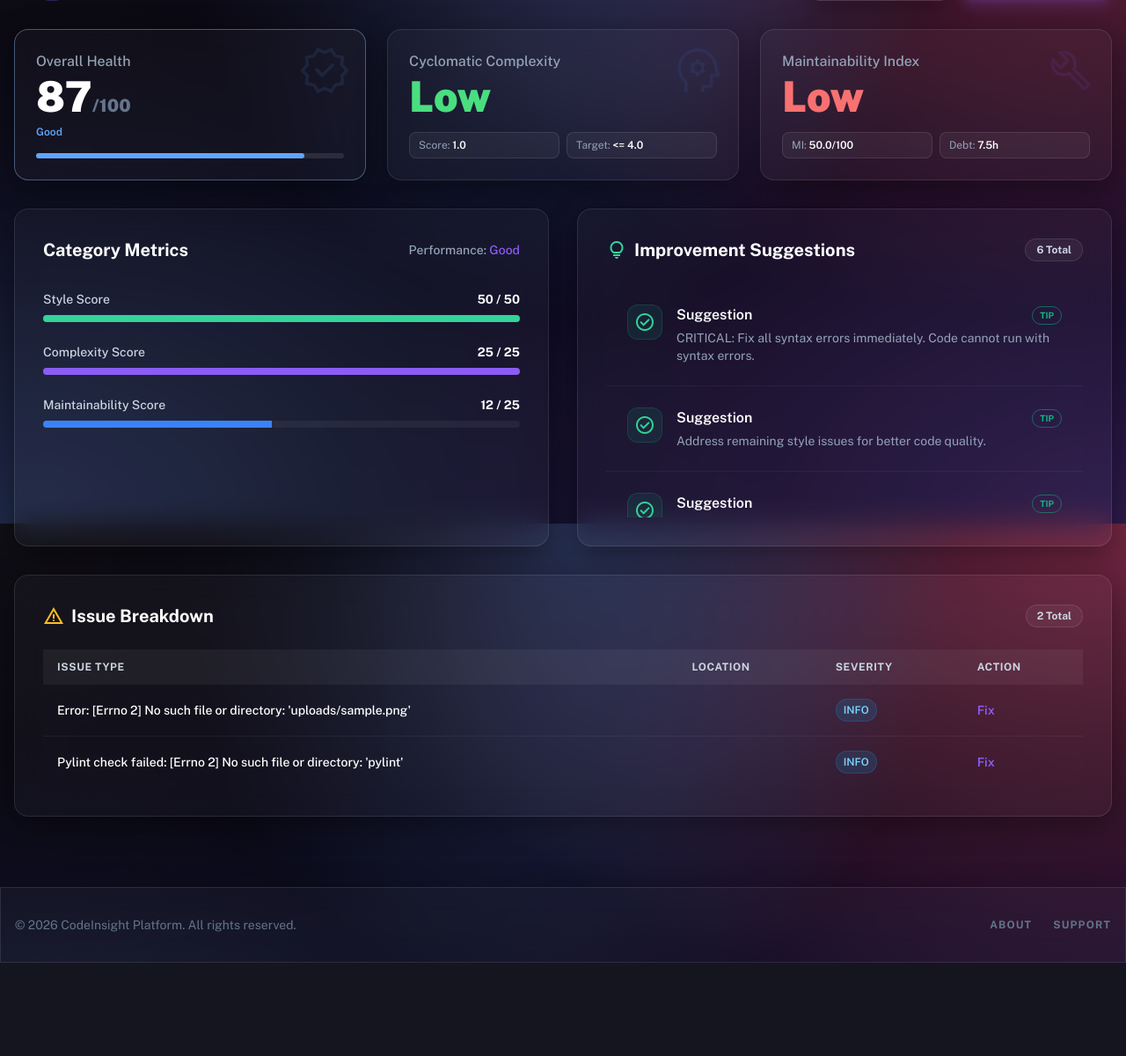
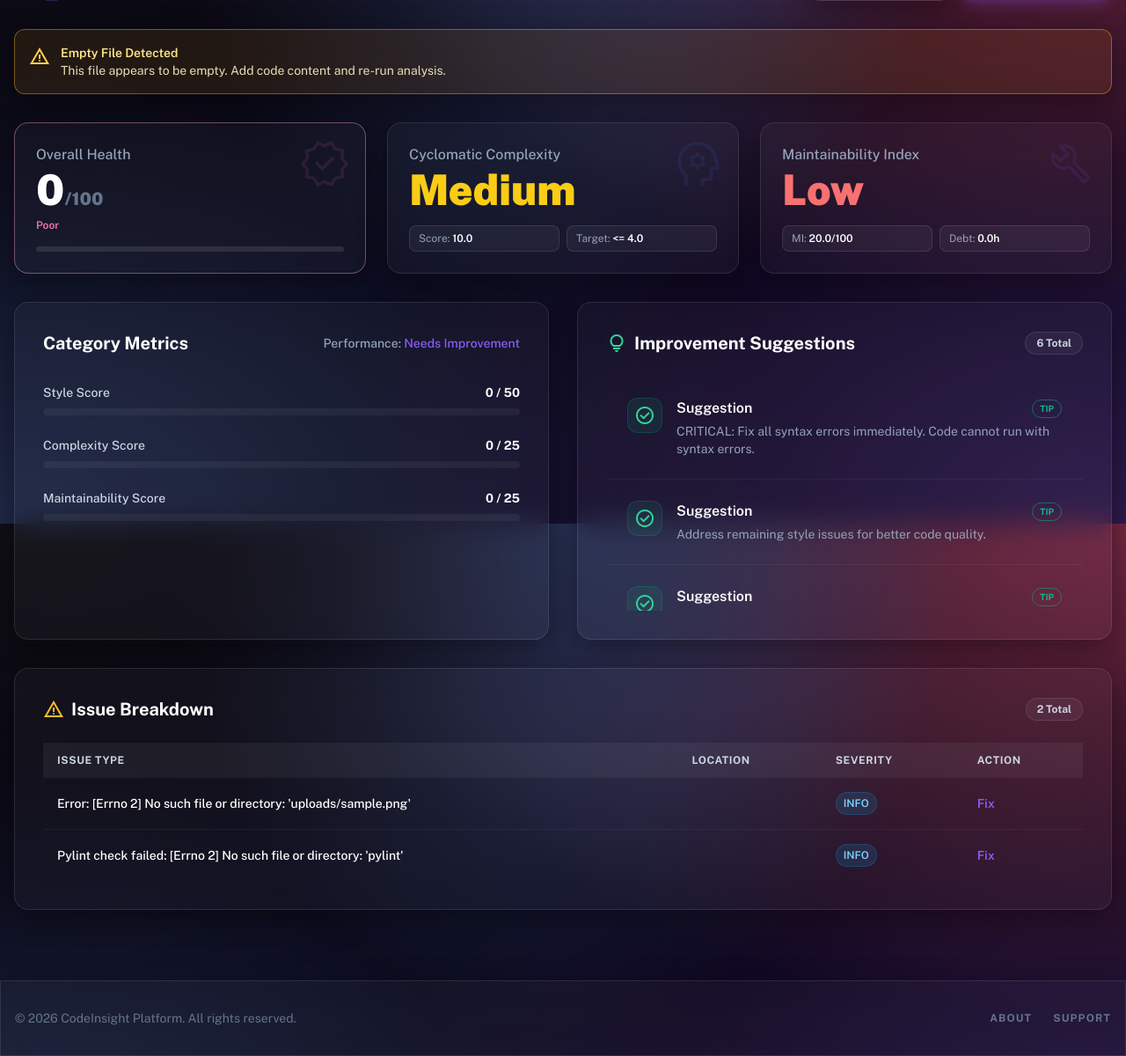
Before and after one commit to Meet4510/CodeInsight, a Flask app: page /results/1 in a window 1280 px wide. Shown: the part 205-1405 px from the top of the page at 88% size. Before the commit the page ends 1299 px from the top, so only its background shows below. Run offline with Flask 3, Linux system fonts and the light colour scheme; the visitor is signed in with stand-in values (Sample User, id 1); data comes from the database, SQL or seed files in the repository; tables that the repository leaves empty hold one stand-in row (values such as "Sample post"); some libraries are stand-ins or nearby versions.

Commit message:
Python Analysis Fixed

```diff
--- a/app.py
+++ b/app.py
@@ -574,6 +574,9 @@
             )
 
             output = result.stdout
+            if result.returncode != 0 or not output.strip():
+                # If analysis fails, treat as high complexity rather than perfect.
+                return 10.0
 
             # Extract complexity value
             if 'Average' in output:
@@ -581,13 +584,13 @@
                 if match:
                     complexity = float(match.group(1))
                 else:
-                    complexity = 1.0
-            else:
-                complexity = 1.0
+                    complexity = 8.0
+            else:
+                complexity = 8.0
 
             return complexity
         except Exception as e:
-            return 1.0
+            return 10.0
 
     @staticmethod
     def calculate_maintainability(filepath):
@@ -601,6 +604,9 @@
             )
 
             output = result.stdout
+            if result.returncode != 0 or not output.strip():
+                # If analysis fails, avoid defaulting to an optimistic maintainability.
+                return 20.0
 
             # Extract maintainability index or grade
             match = re.search(r'([\d.]+)\s+-', output)
@@ -612,14 +618,14 @@
                 if match_letter:
                     grade = match_letter.group(1)
                     # Convert letter to approximate number
-                    grade_map = {'A': 100, 'B': 90, 'C': 80, 'D': 70, 'E': 60, 'F': 50}
-                    mi = grade_map.get(grade, 50.0)
+                    grade_map = {'A': 95, 'B': 80, 'C': 65, 'D': 50, 'E': 35, 'F': 20}
+                    mi = grade_map.get(grade, 20.0)
                 else:
-                    mi = 50.0
+                    mi = 20.0
 
             return mi
         except Exception as e:
-            return 50.0
+            return 20.0
 
     @staticmethod
     def get_code_metrics(filepath):
@@ -722,25 +728,74 @@
         """Calculate overall score (0-100) rewarding clean, well-structured code"""
 
         metrics = analysis.get('metrics', {})
-
-        # Style Score (0-50) - Focus on critical issues only
-        # Good code can have minor issues but should have 0 critical errors
+        syntax_issue_count = len(analysis.get('syntax_issues', []))
+
+        # Empty/unparseable files should not appear as high-quality code.
+        if metrics.get('code_lines', 0) == 0:
+            return {
+                'style_score': 0,
+                'complexity_score': 0,
+                'maintainability_score': 0,
+                'style_pct': 0,
+                'complexity_pct': 0,
+                'maintainability_pct': 0,
+                'total_score': 0,
+                'technical_debt_hours': 0.0
+            }
+
+        # Style Score (0-50)
         style_issues = analysis['style_issues']
-        error_count = len([i for i in style_issues if '[ERROR]' in i])
-        warning_count = len([i for i in style_issues if '[WARNING]' in i])
-
-        if error_count == 0 and warning_count == 0:
-            style_score = 50  # Perfect style
-        elif error_count == 0 and warning_count <= 2:
-            style_score = 45  # Minor issues only
-        elif error_count == 0 and warning_count <= 5:
-            style_score = 40  # Some issues but no errors
-        elif error_count <= 2:
-            style_score = 30  # Critical issues present
-        elif error_count <= 5:
-            style_score = 20
+        has_java_severity_tags = any(issue.startswith('[') for issue in style_issues)
+
+        if has_java_severity_tags:
+            # Java path: explicit severity tags already present.
+            error_count = len([i for i in style_issues if '[ERROR]' in i])
+            warning_count = len([i for i in style_issues if '[WARNING]' in i])
+
+            if error_count == 0 and warning_count == 0:
+                style_score = 50
+            elif error_count == 0 and warning_count <= 2:
+                style_score = 45
+            elif error_count == 0 and warning_count <= 5:
+                style_score = 40
+            elif error_count <= 2:
+                style_score = 30
+            elif error_count <= 5:
+                style_score = 20
+            else:
+                style_score = 10
         else:
-            style_score = 10  # Many issues
+            # Python path: parse pylint-style severities when available.
+            # E/F are severe, W medium, C/R/info lower priority.
+            py_error_count = 0
+            py_warning_count = 0
+            py_minor_count = 0
+
+            for issue in style_issues:
+                m = re.search(r':\s*([A-Z])\d{4}:', issue)
+                if not m:
+                    py_warning_count += 1
+                    continue
+                code_class = m.group(1)
+                if code_class in ['E', 'F']:
+                    py_error_count += 1
+                elif code_class == 'W':
+                    py_warning_count += 1
+                else:
+                    py_minor_count += 1
+
+            if py_error_count == 0 and py_warning_count == 0 and py_minor_count == 0:
+                style_score = 50
+            elif py_error_count == 0 and py_warning_count <= 2 and py_minor_count <= 5:
+                style_score = 45
+            elif py_error_count == 0 and py_warning_count <= 6 and py_minor_count <= 12:
+                style_score = 35
+            elif py_error_count <= 2 and py_warning_count <= 10:
+                style_score = 25
+            elif py_error_count <= 5:
+                style_score = 15
+            else:
+                style_score = 5
 
         # Complexity Score (0-25) - REWARD simple code
         complexity = analysis['complexity']
@@ -773,6 +828,13 @@
             maintainability_score = 6   # Poor: hard to maintain
         else:
             maintainability_score = 0   # Very poor
+
+        # Syntax errors are critical and should significantly lower the total score,
+        # especially for Python files where parsing/tooling may otherwise fallback.
+        if syntax_issue_count > 0:
+            style_score = min(style_score, 5)
+            complexity_score = min(complexity_score, 5)
+            maintainability_score = min(maintainability_score, 6)
 
         # Total score: sum of weighted components (50 + 25 + 25 = 100)
         total_score = style_score + complexity_score + maintainability_score
@@ -1109,6 +1171,10 @@
             print(f"Scores: {scores}")
             suggestions = ScoreCalculator.get_suggestions(analysis, scores, language)
 
+            empty_file_message = None
+            if analysis.get('metrics', {}).get('code_lines', 0) == 0:
+                empty_file_message = "This file appears to be empty. Add code content and re-run analysis."
+
             issues = analysis['syntax_issues'] + analysis['style_issues']
             categorized_issues = categorize_issues(issues, language)
         except Exception as e:
@@ -1156,6 +1222,7 @@
                              categorized_issues=categorized_issues,
                              suggestions=suggestions,
                              scores=scores,
+                             empty_file_message=empty_file_message,
                              performance="Optimized" if analysis['complexity'] <= 5 else "Needs Optimization",
                              user=user))
         response.headers['Cache-Control'] = 'no-cache, no-store, must-revalidate'
@@ -1244,6 +1311,9 @@
             language = CodeAnalyzer.get_file_language(filepath)
             scores = ScoreCalculator.calculate_score(latest_analysis)
             suggestions = ScoreCalculator.get_suggestions(latest_analysis, scores, language)
+            empty_file_message = None
+            if latest_analysis.get('metrics', {}).get('code_lines', 0) == 0:
+                empty_file_message = "This file appears to be empty. Add code content and re-run analysis."
             issues = latest_analysis['syntax_issues'] + latest_analysis['style_issues']
             categorized_issues = categorize_issues(issues, language)
 
@@ -1272,6 +1342,7 @@
                 'maintainability_pct': 0,
                 'total_score': analysis_result[2] if analysis_result[2] else 0
             }
+            empty_file_message = None
             score = analysis_result[2] if analysis_result[2] else 0
             complexity = float(analysis_result[3]) if analysis_result[3] else 0
             maintainability = float(analysis_result[4]) if analysis_result[4] else 0
@@ -1294,6 +1365,7 @@
                              categorized_issues=categorized_issues,
                              suggestions=suggestions,
                              scores=scores,
+                             empty_file_message=empty_file_message,
                              user=user)
 
         return render_template('results.html',
--- a/templates/results.html
+++ b/templates/results.html
@@ -101,6 +101,15 @@
                     Re-run Analysis
                 </a>
 </div></div>
+{% if empty_file_message %}
+<div class="glass border border-amber-400/40 bg-amber-500/10 rounded-xl p-4 flex items-start gap-3">
+<span class="material-symbols-outlined text-amber-300 mt-0.5">warning</span>
+<div>
+<p class="text-amber-200 font-semibold text-sm">Empty File Detected</p>
+<p class="text-amber-100/90 text-sm">{{ empty_file_message }}</p>
+</div>
+</div>
+{% endif %}
 <!-- KPI Cards Grid -->
 <div class="grid grid-cols-1 md:grid-cols-3 gap-6">
 {% set overall_label = 'Excellent' if score >= 90 else 'Good' if score >= 75 else 'Average' if score >= 50 else 'Poor' %}
```
